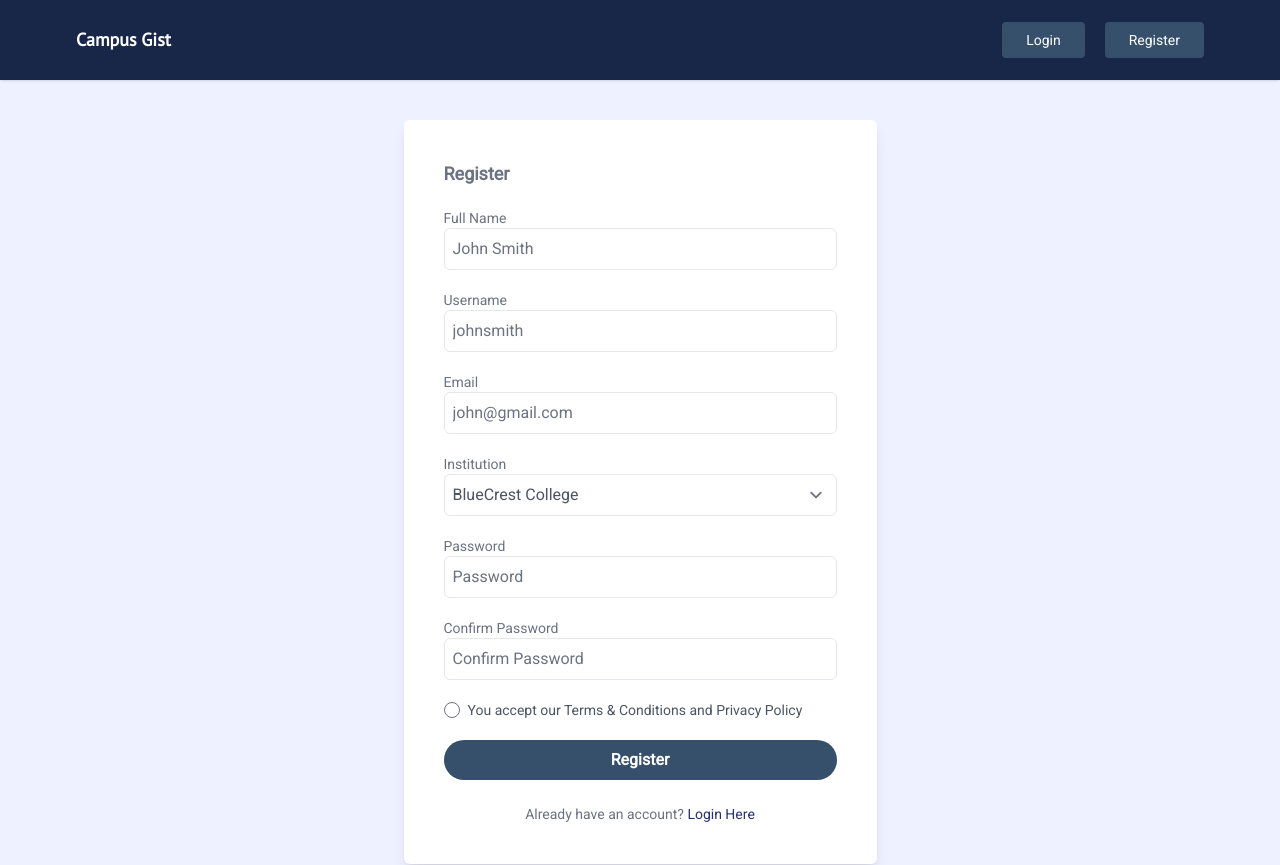
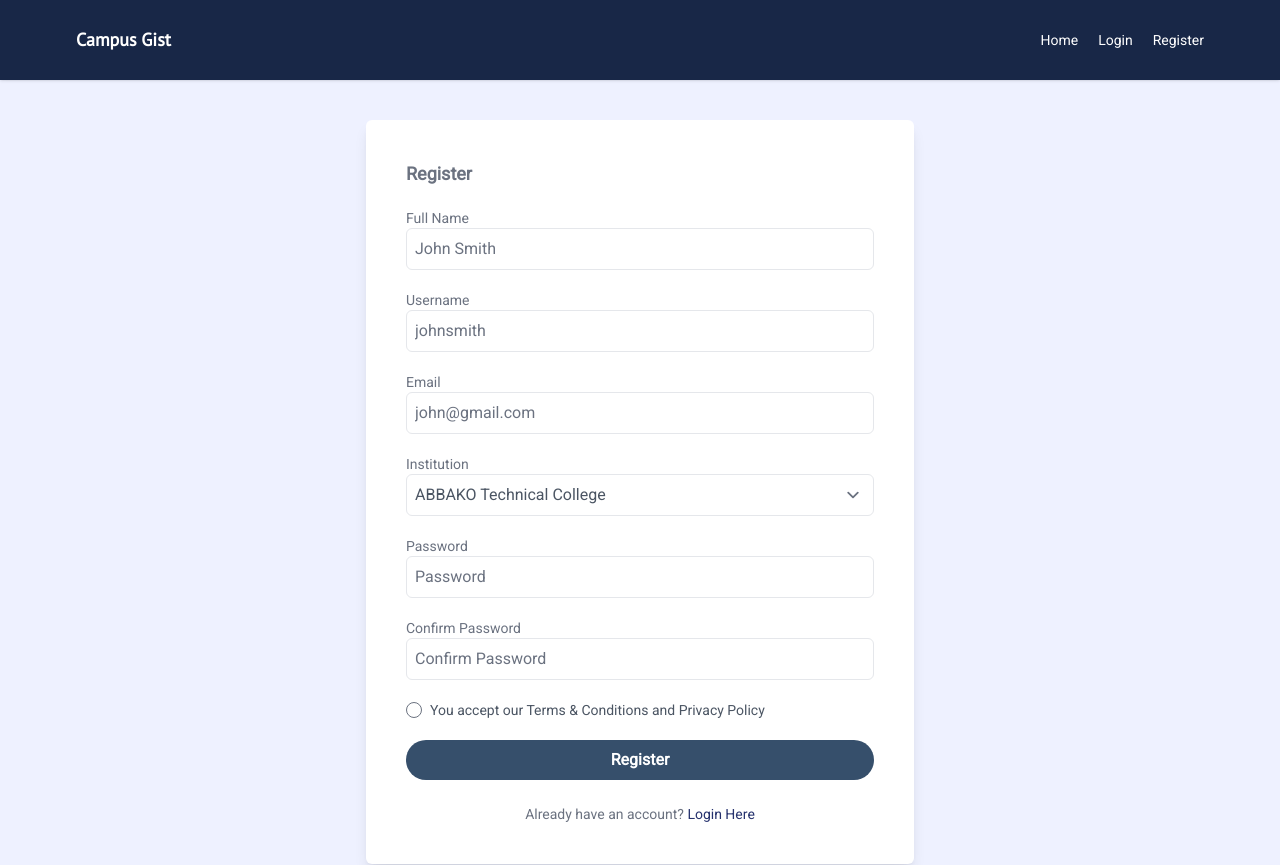
Before and after one commit to sparrowsl/campus-gist, a SvelteKit app: page /register in a window 1280 px wide. Shown: the top 865 px of the page. Built offline with nearby package versions, Linux system fonts and the light colour scheme.

Commit message:
feat: load institutions in register from local json file

```diff
--- a/src/lib/components/main/HeroSection.svelte
+++ b/src/lib/components/main/HeroSection.svelte
@@ -18,12 +18,17 @@
 		<!-- Call to actions -->
 		<div class="mt-10 flex items-center justify-center gap-5 md:justify-start">
 			<a
+				data-sveltekit-prefetch
 				href="/register"
 				class="rounded bg-brand-blue px-6 py-2 font-bold text-white hover:bg-blue-800"
 			>
 				Register
 			</a>
-			<a href="/login" class="rounded bg-[#6C63FF] px-6 py-2 font-bold text-white hover:bg-brand">
+			<a
+				data-sveltekit-prefetch
+				href="/login"
+				class="rounded bg-[#6C63FF] px-6 py-2 font-bold text-white hover:bg-brand"
+			>
 				Login
 			</a>
 		</div>
--- a/src/lib/components/main/Navigation.svelte
+++ b/src/lib/components/main/Navigation.svelte
@@ -3,7 +3,7 @@
 	import Icon from '@iconify/svelte';
 	import Logo from '../Logo.svelte';
 
-	let openMenu = false;
+	let openMenu = true;
 
 	afterNavigate(() => (openMenu = false));
 </script>
@@ -24,26 +24,30 @@
 				bg-white shadow-lg md:static md:m-0 md:flex md:flex-row md:gap-14 md:bg-transparent
 				md:shadow-none"
 		>
-			<ul class="flex flex-col gap-5 p-5 md:flex-row md:p-0">
-				<li class="">
+			<div class="flex flex-col items-center gap-5 p-5 md:flex-row md:p-0">
 				<a
+					href="/"
+					class="block w-full text-center text-sm text-brand hover:text-gray-200 hover:underline md:text-white"
+				>
+					Home
+				</a>
+
+				<a
+					data-sveltekit-prefetch
 					href="/login"
-						class="block w-full rounded bg-brand-blue px-6 py-2 text-center text-sm
-						text-white hover:bg-brand"
+					class="block text-center text-sm text-brand hover:text-gray-200 hover:underline md:text-white"
 				>
 					Login
 				</a>
-				</li>
-				<li class="">
+
 				<a
+					data-sveltekit-prefetch
 					href="/register"
-						class="block w-full rounded bg-brand-blue px-6 py-2 text-center text-sm
-						text-white hover:bg-brand"
+					class="block text-center text-sm text-brand hover:text-gray-200 hover:underline md:text-white"
 				>
 					Register
 				</a>
-				</li>
-			</ul>
+			</div>
 		</div>
 
 		<!-- Menu toggle -->
--- a/src/routes/(main)/register/+page.svelte
+++ b/src/routes/(main)/register/+page.svelte
@@ -1,9 +1,18 @@
 <script>
-	import { institutes } from '$lib/stores/universities.js';
 	import Spinner from '$lib/components/Spinner.svelte';
 
 	let tac = false;
 	let isRegistered = false;
+
+	const loadInstitutes = async () => {
+		const res = await fetch('/data/institutes.json');
+
+		if (res.ok) {
+			const data = await res.json();
+			return data.map((inst) => inst.name);
+		}
+		return [];
+	};
 
 	const handleRegister = async () => {
 		console.log('TaC accepted?:', tac);
@@ -52,10 +61,15 @@
 
 				<div>
 					<label for="" class="block text-sm text-gray-500">Institution</label>
-					<select name="" id="" class="w-full rounded-md border-gray-200 p-2 text-gray-600">
-						{#each $institutes as institute}
-							<option value="" class="">{institute.name}</option>
-						{/each}
+					<select id="institutions" class="w-full rounded-md border-gray-200 p-2 text-gray-600">
+						{#await loadInstitutes()}
+							<option value="" class="" disabled>loading...</option>
+						{:then institutes}
+							{#each institutes as institute}
+								<option value="" class="">{institute}</option>
+							{/each}
+							<option value="other" class="">Other</option>
+						{/await}
 					</select>
 				</div>
 
```
Lines whose indentation alone changed are shown as unchanged.
